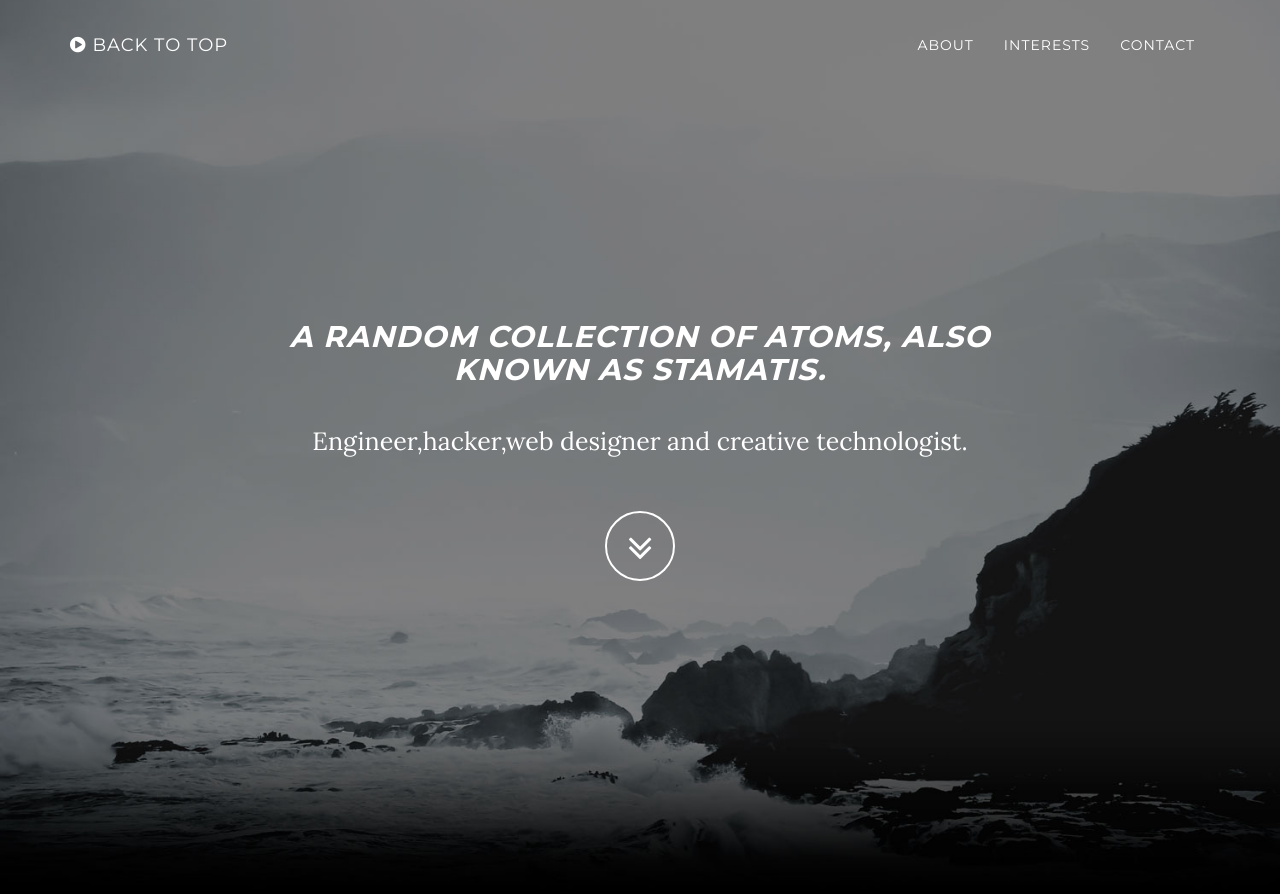
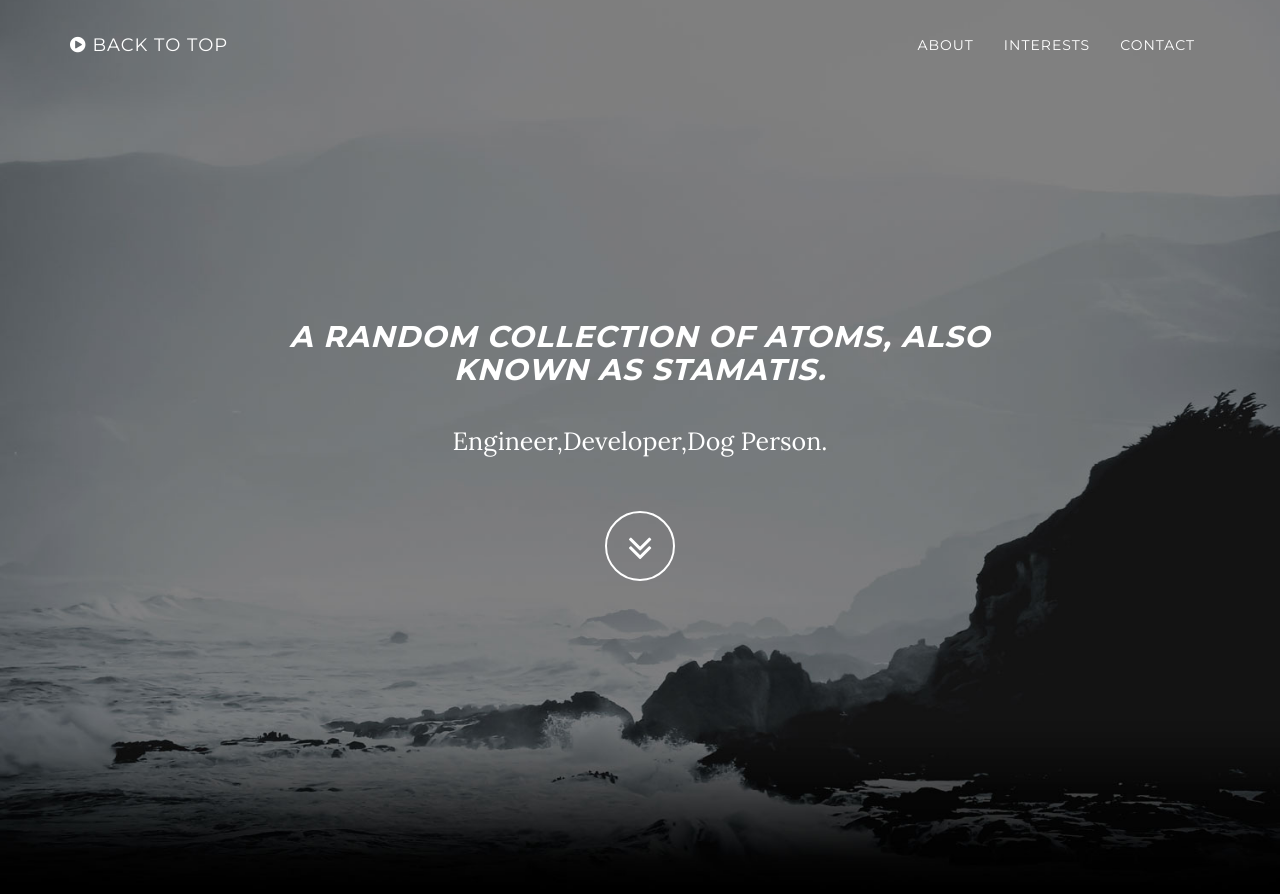
Before and after one commit to FuzzyLogician1/FuzzyLogician1.github.io, a Jekyll site: the page built from index.html, in a window 1280 px wide and 900 px high. Shown: the top 894 px of the window. Built offline with Jekyll 4.4.1, drawn with Linux system fonts in a browser that asks for light colours.

Commit message:
--Test--

```diff
--- a/_includes/header.html
+++ b/_includes/header.html
@@ -5,7 +5,7 @@
                 <div class="row">
                     <div class="col-md-8 col-md-offset-2">
                         <h2 class="brand-heading"><i><h2>A random collection of atoms, also known as Stamatis.</i></h2></h2>
-                        <p class="intro-text">Engineer,hacker,web designer and creative technologist.<br></p>
+                        <p class="intro-text">Engineer,Developer,Dog Person.<br></p>
                         <a  class="btn btn-circle page-scroll">
                             <i class="fa fa-angle-double-down animated"></i>
                         </a>
```
